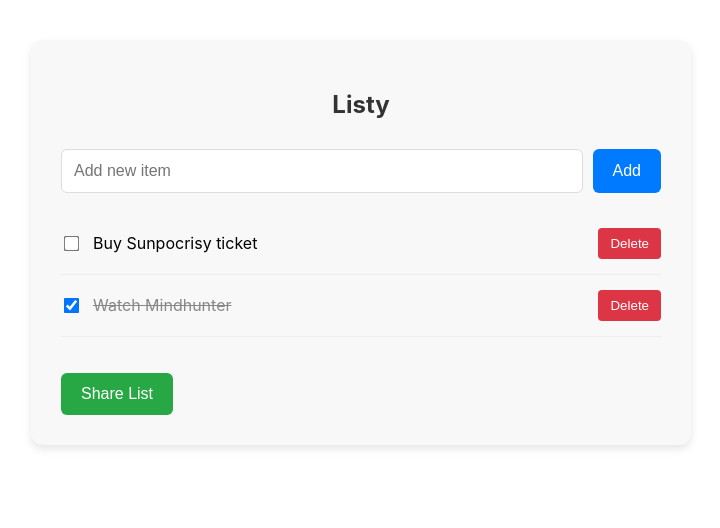
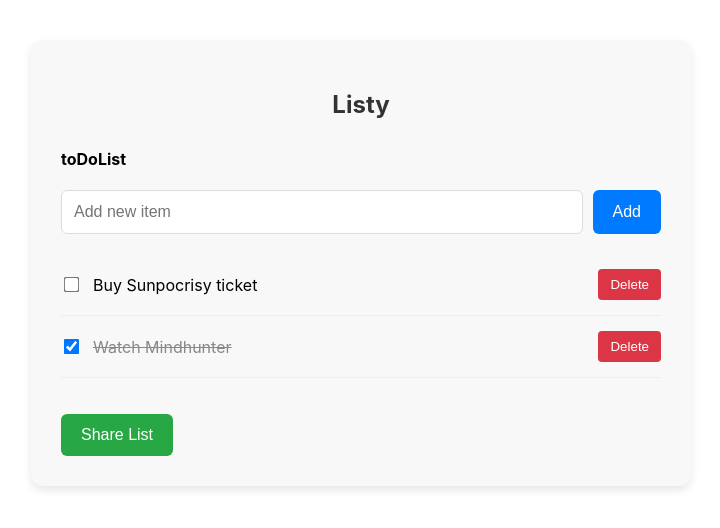
Before and after one commit to panopticon5/listy, a React (Create React App) app: page / in a window 1280 px wide. Shown: the top 528 px of the page, without its empty margins (279-999 px from the left). Built offline with nearby package versions, Linux system fonts and the light colour scheme.

Commit message:
add list name

```diff
--- a/src/list-view/ListView.js
+++ b/src/list-view/ListView.js
@@ -47,6 +47,8 @@ function ListView() {
     <ListContainer initial={{ opacity: 0 }} animate={{ opacity: 1 }} transition={{ duration: 0.5 }}>
       <h2>Listy</h2>
 
+      <h4>{listName}</h4>
+
       <AddItem>
         <input
           type="text"
```
